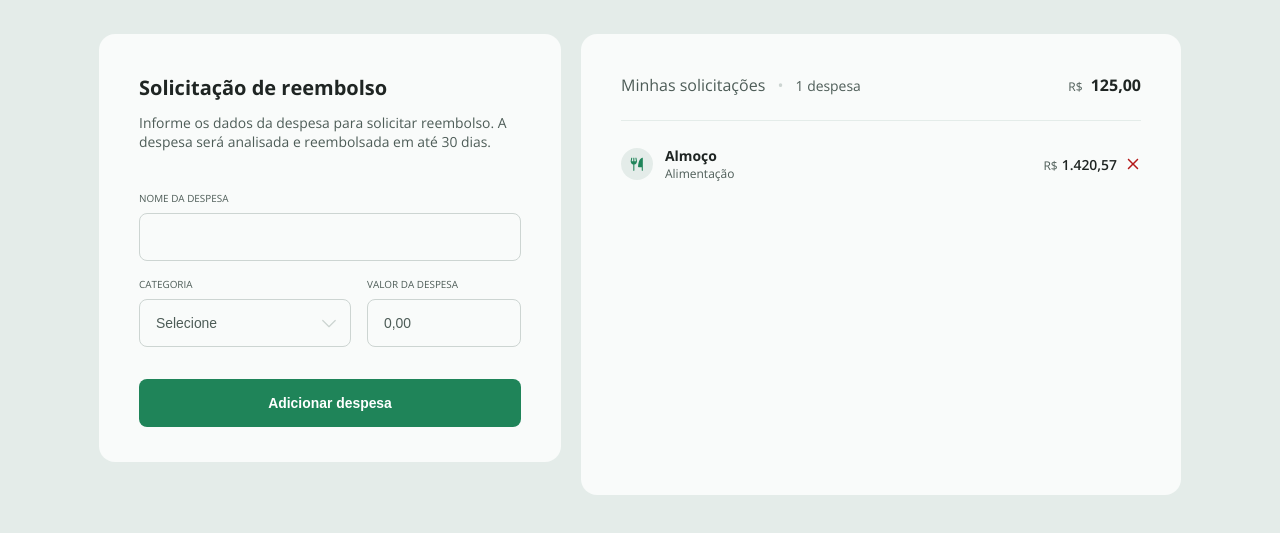
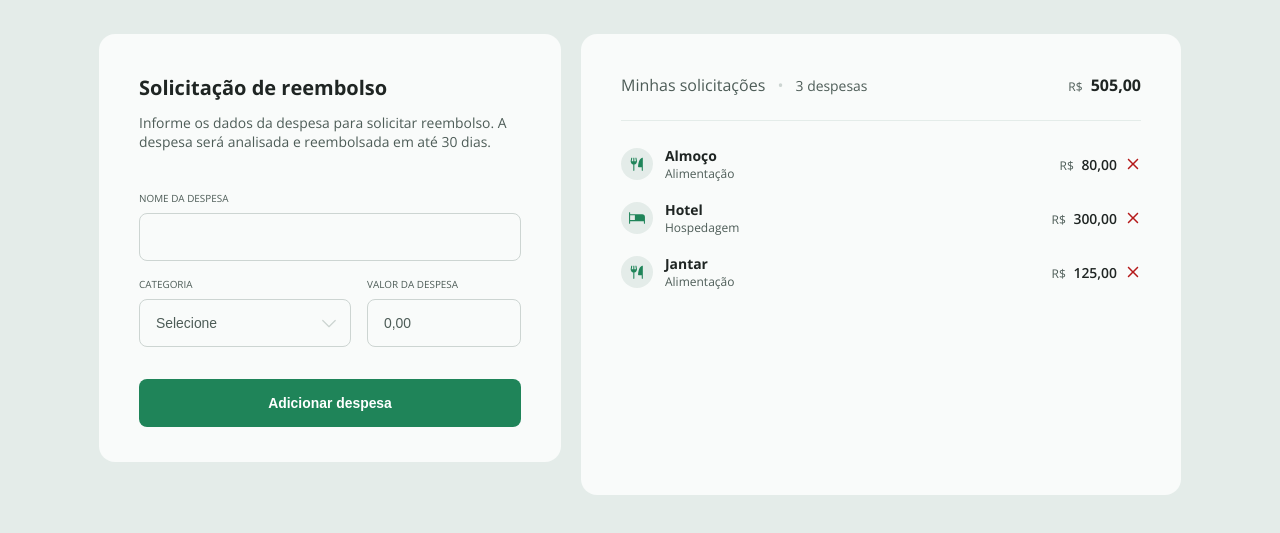
Before and after one commit to DaviLopesRodrigues/app-refund, a website with bundled scripts: page index.html in a window 1280 px wide. Shown: the part 83-616 px from the top of the page. Built offline with nearby package versions, Linux system fonts and the light colour scheme; data requests are answered from the project's data file.

Commit message:
feat: criacao de renderAllRefunds, correcao prop de categoryInfo e formatacao de valor

```diff
--- a/db.json
+++ b/db.json
@@ -1,10 +1,22 @@
 {
   "refunds": [
     {
-      "id": "fb5db2d5-805b-4d82-9249-1a7b3c120d43",
+      "id": "6a8cd31b-45b7-4baa-8889-87900b86fd83",
       "name": "Almoço",
       "category": "food",
-      "amount": "125"
+      "amount": 80
+    },
+    {
+      "id": "751136d1-71f8-47cf-85e7-78a2aa0a24a7",
+      "name": "Hotel",
+      "category": "accommodation",
+      "amount": 300
+    },
+    {
+      "id": "c5b4d017-e6ee-4512-8f6a-a1fc040572af",
+      "name": "Jantar",
+      "category": "food",
+      "amount": 125
     }
   ]
 }
--- a/index.html
+++ b/index.html
@@ -64,18 +64,6 @@
         </header>
 
         <ul>
-          <li class="expense">
-            <img src="./img/food.svg" alt="Ícone de tipo da despesa" />
-
-            <div class="expense-info">
-              <strong>Almoço</strong>
-              <span>Alimentação</span>
-            </div>
-
-            <span class="expense-amount"><small>R$</small>1.420,57</span>
-
-            <img src="./img/remove.svg" alt="remover" class="remove-icon" />
-          </li>
         </ul>
       </aside>
     </section>
--- a/main.js
+++ b/main.js
@@ -10,9 +10,74 @@ const form = document.querySelector("form");
 
 form.addEventListener("submit", (event) => {
     event.preventDefault();
-    const refund = new Refund(expenseName.value, expenseCategory.value, expenseAmout.value);
+    const refund = new Refund(expenseName.value, expenseCategory.value, parseFloat(expenseAmout.value));
     Refund.createRefund(refund);
 })
+
+const categoryInfos = {
+    food: {
+        icon: "img/food.svg",
+        option_value: "Alimentação"
+    },
+    accommodation: {
+        icon: "img/accommodation.svg",
+        option_value: "Hospedagem"
+    },
+    services: {
+        icon: "img/services.svg",
+        option_value: "Serviços"
+    },
+    transport: {
+        icon: "img/transport.svg",
+        option_value: "Transporte"
+    },
+    others: {
+        icon: "img/others.svg",
+        option_value: "Outros"
+    },
+}
+
+async function renderAllRefunds() {
+
+    const refundList = document.querySelector("ul");
+
+    const res = await Refund.fetchRefunds();
+    console.log(res);
+    res.map((refund) => {
+        const listItem = document.createElement("li");
+        listItem.classList.add("expense");
+
+        const categoryIcon = document.createElement("img");
+        categoryIcon.setAttribute("src", `${categoryInfos?.[refund.category]?.icon}`)
+
+        const refundExpenseInfo = document.createElement("div");
+        refundExpenseInfo.classList.add("expense-info")
+        const expenseNameItem = document.createElement("strong");
+        expenseNameItem.textContent = `${refund.name}`
+        const expenseCategoryItem = document.createElement("span");
+        expenseCategoryItem.textContent = `${categoryInfos?.[refund.category]?.option_value}`
+        refundExpenseInfo.append(expenseNameItem, expenseCategoryItem);
+
+        const refundExpenseAmount = document.createElement("span");
+        refundExpenseAmount.classList.add("expense-amount");
+        const currencySymbol = document.createElement("small");
+        currencySymbol.textContent = `R$`
+        refundExpenseAmount.textContent = `${formattedAmount(refund.amount).replace("R$", "")}`
+
+        refundExpenseAmount.prepend(currencySymbol)
+
+        const removeRefundItemIcon = document.createElement("img");
+        removeRefundItemIcon.classList.add("remove-icon");
+        removeRefundItemIcon.setAttribute("src", "img/remove.svg")
+
+        listItem.append(categoryIcon, refundExpenseInfo, refundExpenseAmount, removeRefundItemIcon);
+
+        refundList.append(listItem);
+
+    })
+}
+
+renderAllRefunds();
 
 async function refundSummary() {
     const data = await Refund.fetchRefunds()
```
